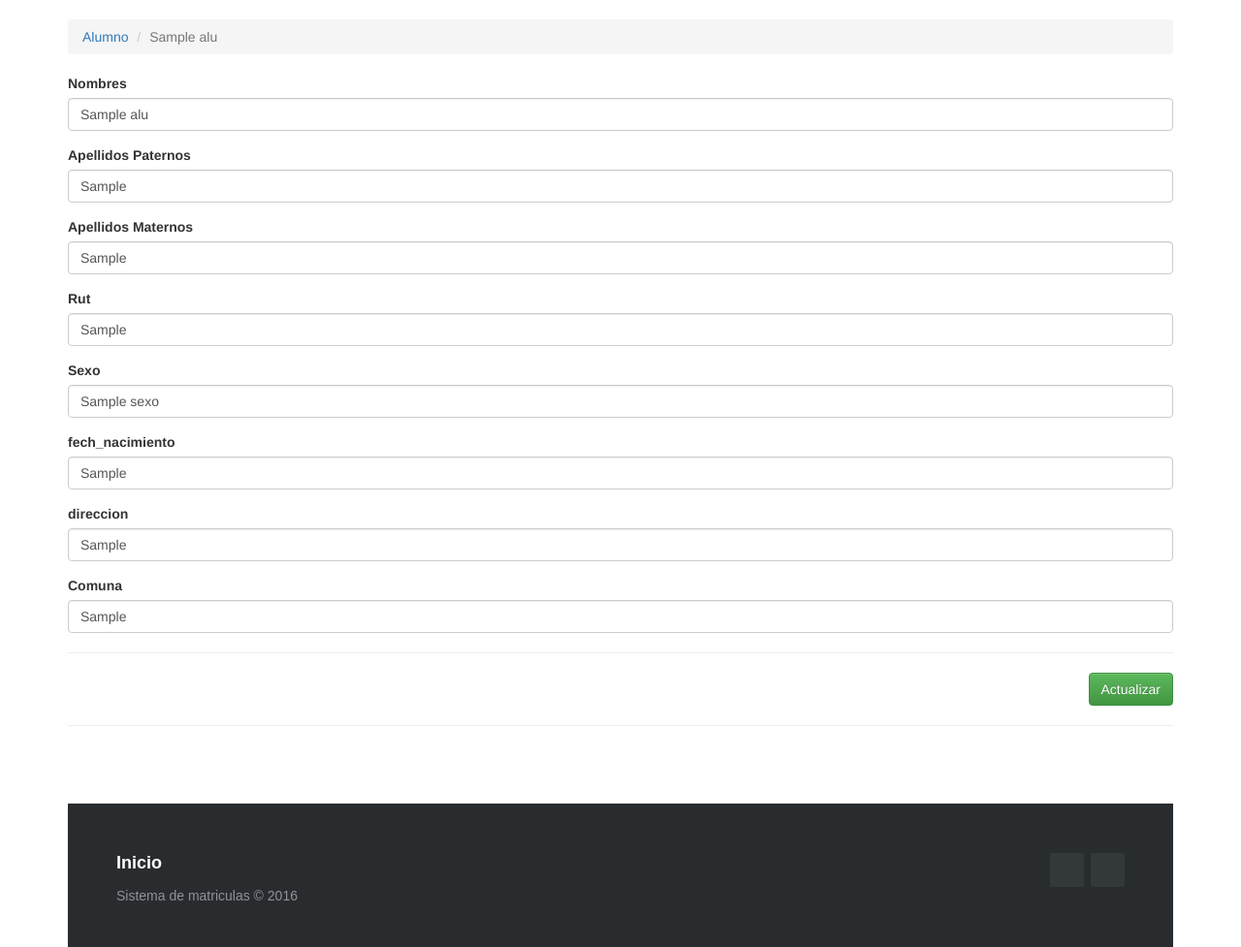
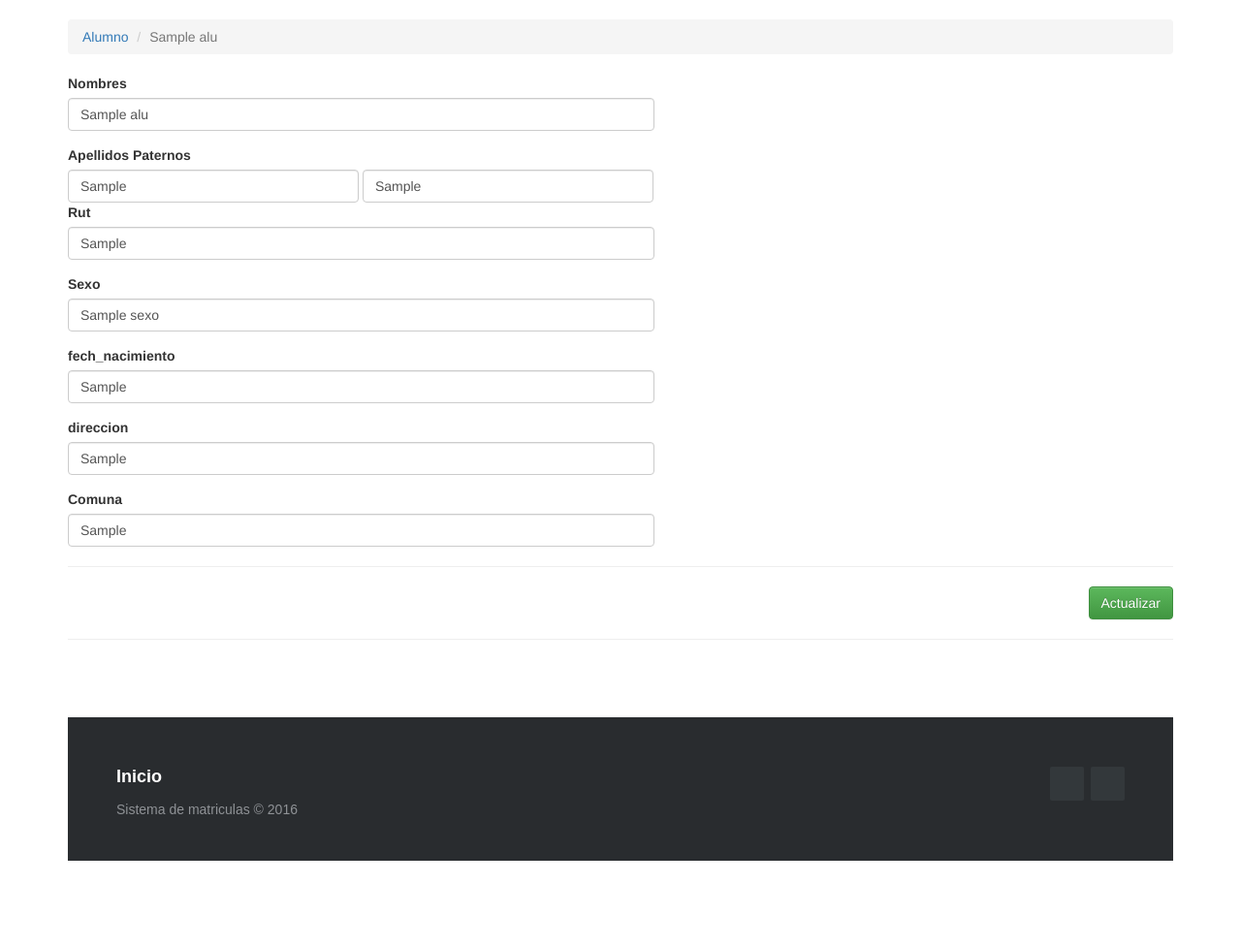
Before and after one commit to josecolicoy/lenguaje_de_merca, a PHP site: template Proyecto matriculas/View/alumno/alumno-editar.php in a window 1280 px wide. Shown: the part 52-1029 px from the top of the page at 97% size. After the commit the page ends 940 px from the top, so only its background shows below. Run offline with PHP 8.4, Linux system fonts and the light colour scheme; the template is opened without the code that fills it: most values are stand-ins (such as "Sample title", 1, 10 or a date in 2020); some libraries are stand-ins or nearby versions.

Commit message:
Editar alumnos  Emparejado con nuevo

```diff
--- a/Proyecto matriculas/View/alumno/alumno-editar.php
+++ b/Proyecto matriculas/View/alumno/alumno-editar.php
@@ -10,42 +10,38 @@
 
         <div class="form-group">
       <label>Nombres</label>
-      <input type="text" name="nombres_a" value="<?php echo $alu->nombres_a; ?>" class="form-control" placeholder="Ingrese nombres alumno"  />
+      <input type="text" name="nombres_a" value="<?php echo $alu->nombres_a; ?>" class="form-control" placeholder="Nombres Alumno" style="width: 605px;"  />
     </div>
 
-    <div class="form-group">
-        <label>Apellidos Paternos</label>
-        <input type="text" name="a_paternoa" value="<?php echo $alu->a_paternoa; ?>" class="form-control" placeholder="Ingrese Apellidos Paternos"  />
-    </div>
-
-    <div class="form-group">
-        <label>Apellidos Maternos</label>
-        <input type="text" name="a_maternoa" value="<?php echo $alu->a_maternoa; ?>" class="form-control" placeholder="Ingrese Apellidos Materno"  />
+    <div class="form-inline">
+        <label>Apellidos Paternos</label><br>
+        <input type="text" name="a_paternoa" value="<?php echo $alu->a_paternoa; ?>" class="form-control" placeholder="Apellido Paterno" style="width: 300px;"  />
+        <input type="text" name="a_maternoa" value="<?php echo $alu->a_maternoa; ?>" class="form-control" placeholder="Apellido Materno" style="width: 300px;"  />
     </div>
 
     <div class="form-group">
         <label>Rut</label>
-        <input type="text" name="rut_a" value="<?php echo $alu->rut_a; ?>" class="form-control" placeholder="Ingrese Rut"  />
+        <input type="text" name="rut_a" value="<?php echo $alu->rut_a; ?>" class="form-control" placeholder="EJ: 19463758-k   (añadir guion)" style="width: 605px;" />
     </div>
 
     <div class="form-group">
         <label>Sexo</label>
-        <input type="text" name="sexo" value="<?php echo $alu->sexo; ?>" class="form-control" placeholder="Ingrese sexo"  />
+        <input type="text" name="sexo" value="<?php echo $alu->sexo; ?>" class="form-control" placeholder="M/F    Masculino/Femenino" style="width: 605px;" />
     </div>
 
     <div class="form-group">
         <label>fech_nacimiento</label>
-        <input type="text" name="fech_nacimiento" value="<?php echo $alu->fech_nacimiento; ?>" class="form-control" placeholder="Ingrese fech_nacimiento"  />
+        <input type="text" name="fech_nacimiento" value="<?php echo $alu->fech_nacimiento; ?>" class="form-control" placeholder="Fecha Nacimiento DD/MM/AA" id="datepicker" style="width: 605px;"  />
     </div>
 
     <div class="form-group">
         <label>direccion</label>
-        <input type="text" name="direccion_a" value="<?php echo $alu->direccion_a; ?>" class="form-control" placeholder="Ingrese direccion especificando sector"  />
+        <input type="text" name="direccion_a" value="<?php echo $alu->direccion_a; ?>" class="form-control" placeholder="EJ: Bulnes #1535 Sector Alcantara" style="width: 605px;"  />
     </div>
 
     <div class="form-group">
         <label>Comuna</label>
-        <input type="text" name="comuna_a" value="<?php echo $alu->comuna_a; ?>" class="form-control" placeholder="Ingrese comuna"  />
+        <input type="text" name="comuna_a" value="<?php echo $alu->comuna_a; ?>" class="form-control" placeholder="Ingrese Comuna" style="width: 605px;"  />
     </div>
 
 
@@ -57,9 +53,7 @@
 </form>
 
 <script>
-    $(document).ready(function(){
-        $("#frm-alumn").submit(function(){
-            return $(this).validate();
-        });
-    })
+$( function() {
+  $( "#datepicker" ).datepicker();
+} );
 </script>
--- a/Proyecto matriculas/View/alumno/alumno-nuevo.php
+++ b/Proyecto matriculas/View/alumno/alumno-nuevo.php
@@ -18,7 +18,7 @@
 
     <div class="form-inline">
         <label>Apellidos Paternos</label><br>
-        <input type="text" name="a_paternoa" class="form-control" placeholder="Apellidos Paterno" style="width: 300px;" />
+        <input type="text" name="a_paternoa" class="form-control" placeholder="Apellido Paterno" style="width: 300px;" />
         <input type="text" name="a_maternoa" class="form-control" placeholder="Apellido Materno" style="width: 300px;" />
     </div>
 
```
